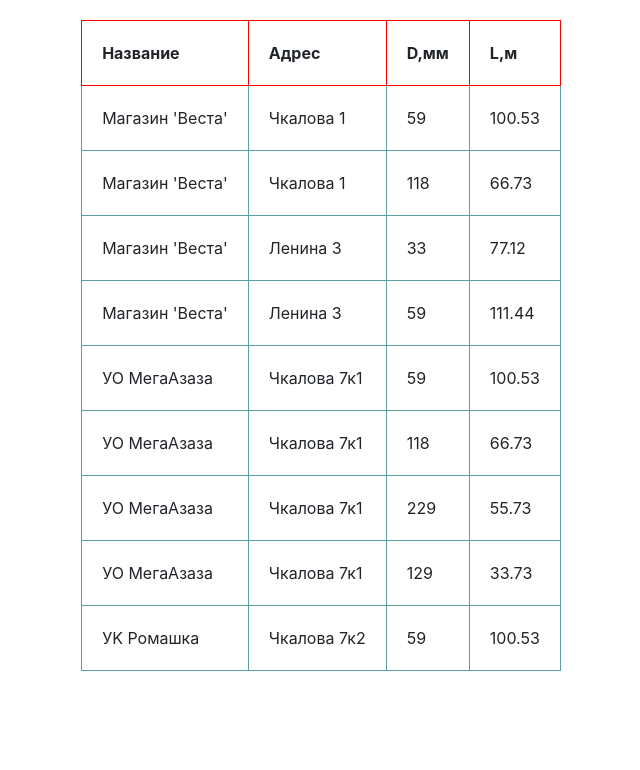
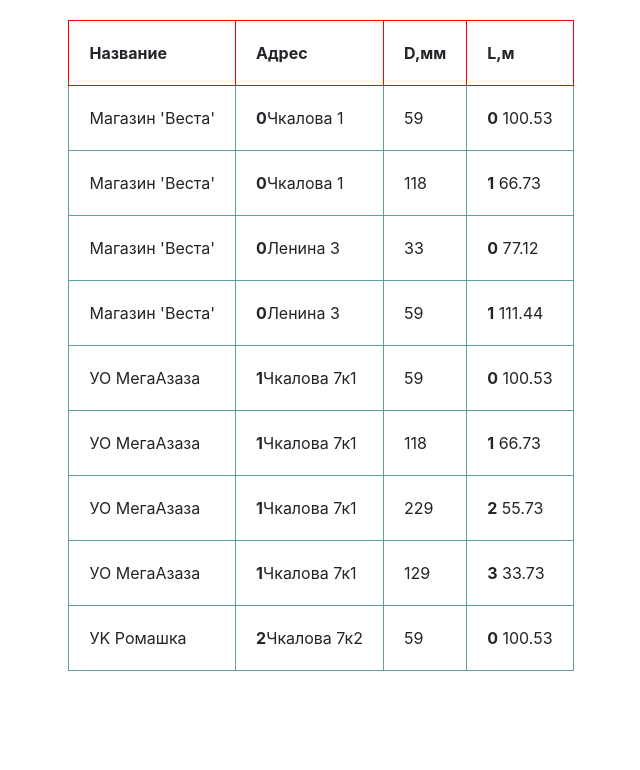
Before and after one commit to Konstantine899/hydraulic-testing, a React app: page / in a window 1280 px wide. Shown: the top 770 px of the page, without its empty margins (319-959 px from the left). Built offline with nearby package versions, Linux system fonts and the light colour scheme.

Commit message:
view test table 001

```diff
--- a/src/components/app/App.js
+++ b/src/components/app/App.js
@@ -4,6 +4,8 @@ import React from 'react';
 import { BrowserRouter as Router, Route, Switch } from 'react-router-dom';
 
 import { TableView } from '../../view/Table/TableView/TableView.js';
+
+import { TableTestView } from '../../view/TableTest/TableTestView/TableTestView.js';
 
 import './App.scss';
 
@@ -13,6 +15,7 @@ function App() {
       <Router>
         <Switch>
           <Route exact path="/" component={TableView} />
+          <Route path="/TableTestView" component={TableTestView} />
         </Switch>
       </Router>
     </>
--- a/src/view/Table/TableRows/TableRows.js
+++ b/src/view/Table/TableRows/TableRows.js
@@ -2,19 +2,41 @@ import React from 'react';
 import './TableRows.scss';
 
 export const TableRows = (props) => {
-  return props.dataRows.map(function orgList(organization) {
-    return organization.objects.map(function orgAddress(orgAddress) {
-      return orgAddress.pipelines.map(function pipelineList(pipeline) {
-        console.log(pipeline);
-        return (
-          <tr>
-            <td>{organization.org}</td>
-            <td>{orgAddress.address}</td>
-            <td>{pipeline.d}</td>
-            <td>{pipeline.l}</td>
-          </tr>
+  return props.dataRows.map(function (organization, orgIndex) {
+    return organization.objects.map(
+      function (orgAddress, orgAddressIndex) {
+        return orgAddress.pipelines.map(
+          function (pipeline, pipelineIndex) {
+            let orgList = organization.org;
+            let orgAddressList = orgAddress.address;
+            let pipelineD = pipeline.d;
+            let pipelineL = pipeline.l;
+
+            console.log(orgIndex, organization.org);
+
+            return (
+              <tr>
+                {organization.org === organization.org ? (
+                  <td>{organization.org}</td>
+                ) : (
+                  <td className="errorTd">Не привильное условие</td>
+                )}
+
+                <td>
+                  <strong>{orgIndex}</strong>
+                  {orgAddressList}
+                </td>
+                <td>{pipelineD}</td>
+                <td>
+                  <strong>{pipelineIndex}</strong> {pipelineL}
+                </td>
+              </tr>
+            );
+          },
+          [, orgAddress, orgAddressIndex]
         );
-      }, orgAddress);
-    }, organization);
+      },
+      [, organization, orgIndex]
+    );
   });
 };
--- a/src/view/Table/TableView/TableView.scss
+++ b/src/view/Table/TableView/TableView.scss
@@ -7,3 +7,9 @@ th {
   padding: 20px;
   border: 1px solid red;
 }
+
+.errorTd {
+  font-size: 1rem;
+  font-weight: bold;
+  color: darkred;
+}
--- /dev/null
+++ b/src/view/TableTest/RowTestView/RowTestView.js
@@ -0,0 +1,10 @@
+import React from 'react';
+
+export const RowTestView = (props) => {
+  let orgsPipelinesList = 0;
+  return props.rowTestData.objects.map(function (object, index) {
+    orgsPipelinesList += object.pipelines.length;
+
+    return console.log(index, 'Количество труб:', orgsPipelinesList);
+  });
+};
--- /dev/null
+++ b/src/view/TableTest/TableTestView/TableTestView.js
@@ -0,0 +1,46 @@
+import React from 'react';
+
+import { RowTestView } from '../RowTestView/RowTestView.js';
+
+const testData = {
+  id: 1,
+  org: "Магазин 'Веста'",
+  img:
+    'https://www.flaticon.com/svg/vstatic/svg/4478/4478348.svg?token=exp=1618313344~hmac=fc69241ee052cf59631f6c0cc28ea57d',
+  objects: [
+    {
+      address: 'Чкалова 1',
+      pipelines: [
+        { d: 59, l: 100.53 },
+        { d: 118, l: 66.73 },
+      ],
+    },
+    {
+      address: 'Ленина 3',
+      pipelines: [
+        { d: 33, l: 77.12 },
+        { d: 59, l: 111.44 },
+      ],
+    },
+  ],
+};
+
+export const TableTestView = () => {
+  return (
+    <React.Fragment>
+      <table>
+        <thead>
+          <tr>
+            <th>Название</th>
+            <th>Адрес</th>
+            <th>D,мм</th>
+            <th>L,м</th>
+          </tr>
+        </thead>
+        <tbody>
+          <RowTestView rowTestData={testData} />
+        </tbody>
+      </table>
+    </React.Fragment>
+  );
+};
```
Also changed, not shown: src/view/TableTest/RowTestView/RowTestView.scss (added), src/view/TableTest/TableTestView/TableTestView.scss (added).
